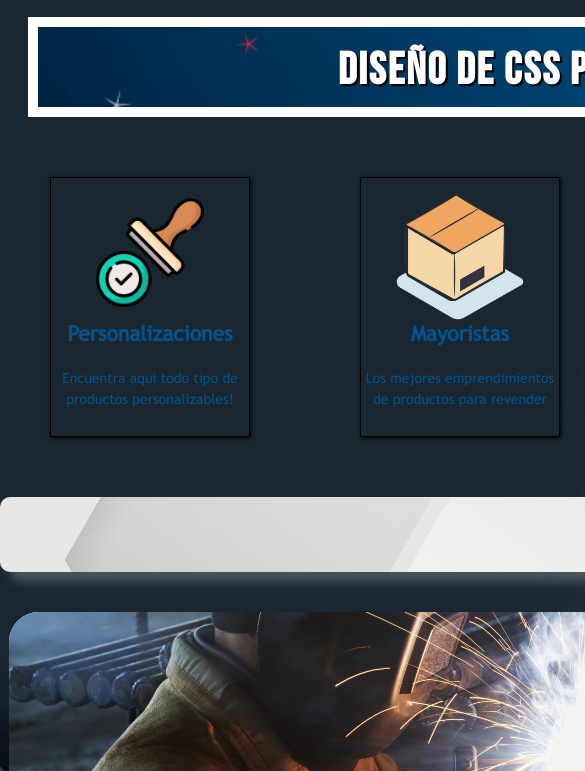
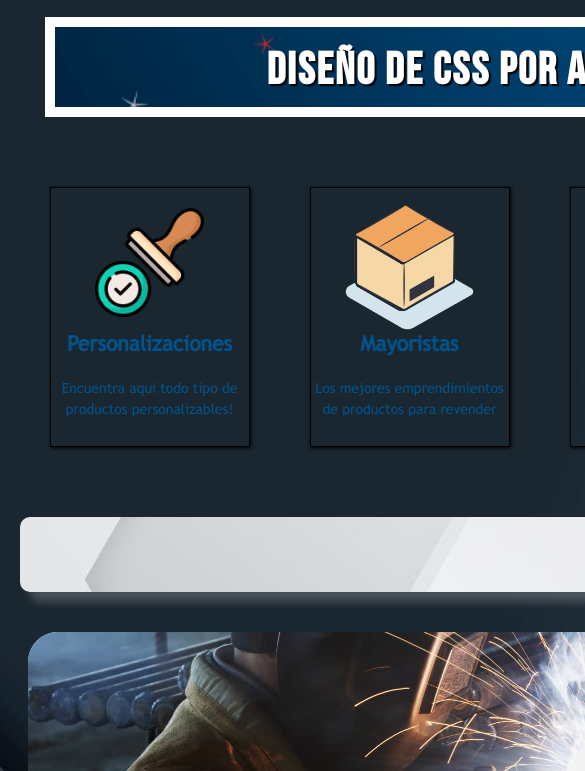
Before and after one commit to agustindevc/diseno-de-intefaces-web-2024, a plain HTML site: page ProyectoWeb-Alumnos/index.html in a window 390 px wide. Shown: the part 73-844 px from the top of the page, 585 px wide, since content can reach past the window. Drawn offline with Linux system fonts and the light colour scheme.

Commit message:
avances del proyecto en clase

```diff
--- a/ProyectoWeb-Alumnos/css/estilos.css
+++ b/ProyectoWeb-Alumnos/css/estilos.css
@@ -178,7 +178,7 @@ body{
 
 .header__menu{
     display: grid;
-align-items: center;
+    align-items: center;
     justify-content: right;
     margin-right: 0px;
     height: 70px;
@@ -212,8 +212,17 @@ align-items: center;
     grid-template-columns: 1fr 1fr;
 }
 
+.content__info{
+    display: grid;
+    grid-template-columns: 1fr;
+    justify-content: space-between;
+
+}
+
 /* Maquetando el Banner */
 .content__banner{
+    display: grid;
+    justify-content: left;
     grid-template-columns: 1fr;
     width: 95.5%;
     height: 100px;
@@ -240,7 +249,7 @@ align-items: center;
 .content__banner h1{
     display: block;
     align-items: center;
-    width: 850px;
+    width: 85%;
     font-family: "BebasNeue";
     color: var(--color-text-white);
     font-size: 45px;
@@ -280,7 +289,8 @@ color:var(--color-text-white);
 .content__cards{
     display: grid;
     grid-template-columns: 1fr 1fr 1fr 1fr;
-
+    justify-content: space-between;
+    margin: 20px auto;
 
 }
 .cards__card:hover{
@@ -296,9 +306,7 @@ color:var(--color-text-white);
     border: 1px solid black;
     box-shadow: 1px 1px 4px black;
     overflow: hidden;
-    margin-left: 50px;
-    margin-bottom: 40px;
-    margin-top: 40px;
+    margin: 30px;
     cursor: pointer;
     /* transicion */
     transition: all 500ms;
--- a/ProyectoWeb-Alumnos/css/responsive.css
+++ b/ProyectoWeb-Alumnos/css/responsive.css
@@ -1,6 +1,21 @@
 /* del 0 al 1245px aplico esto */
 @media (max-width: 1230px){
+    .content__wrap{
+        width: 90%;
+    }
+    .content__banner{
+           width: 95%;
+           padding-left: 20%;
+    }
+    .content__banner h1{
+        justify-content: center;
+        margin: 10px;
+    }
 
+    .content__cards{
+        margin-left: 0%;
+        width: 80%;
+    }
 }
 
 @media (max-width: 1079px){
```
